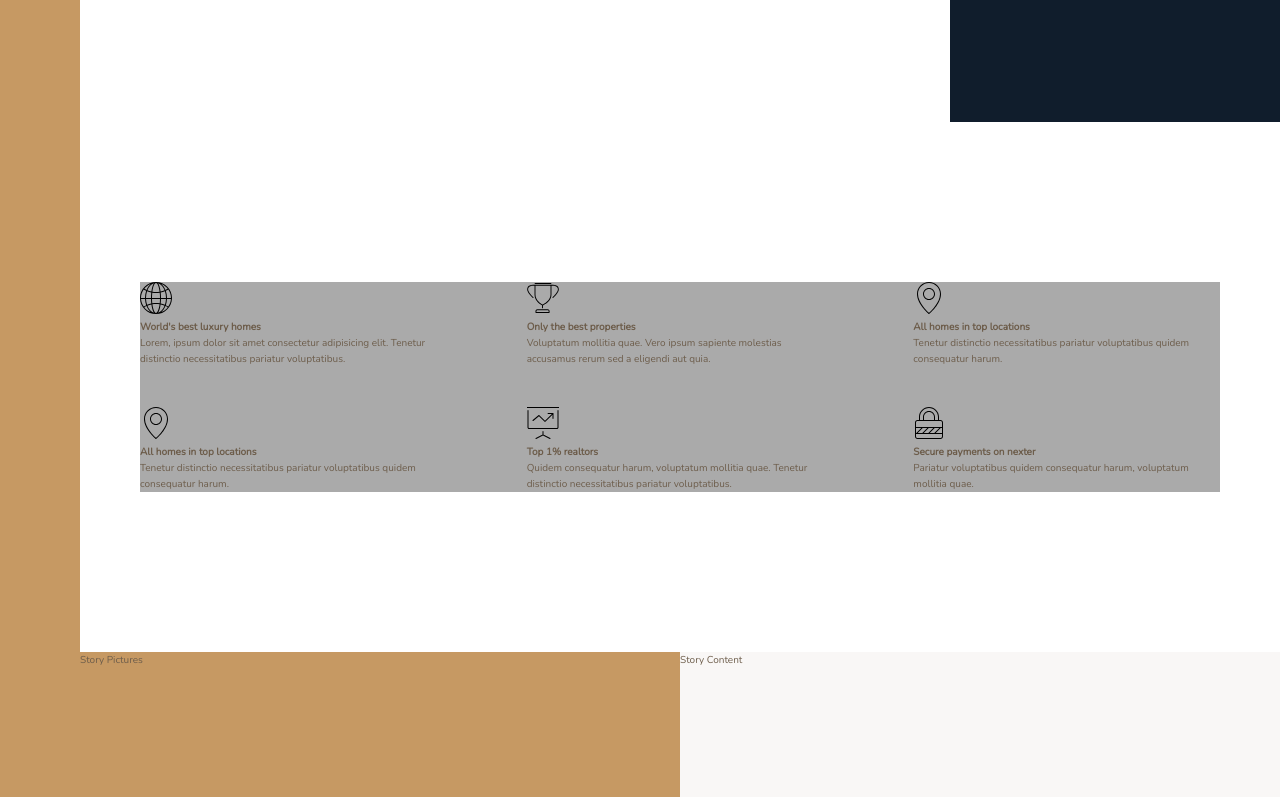
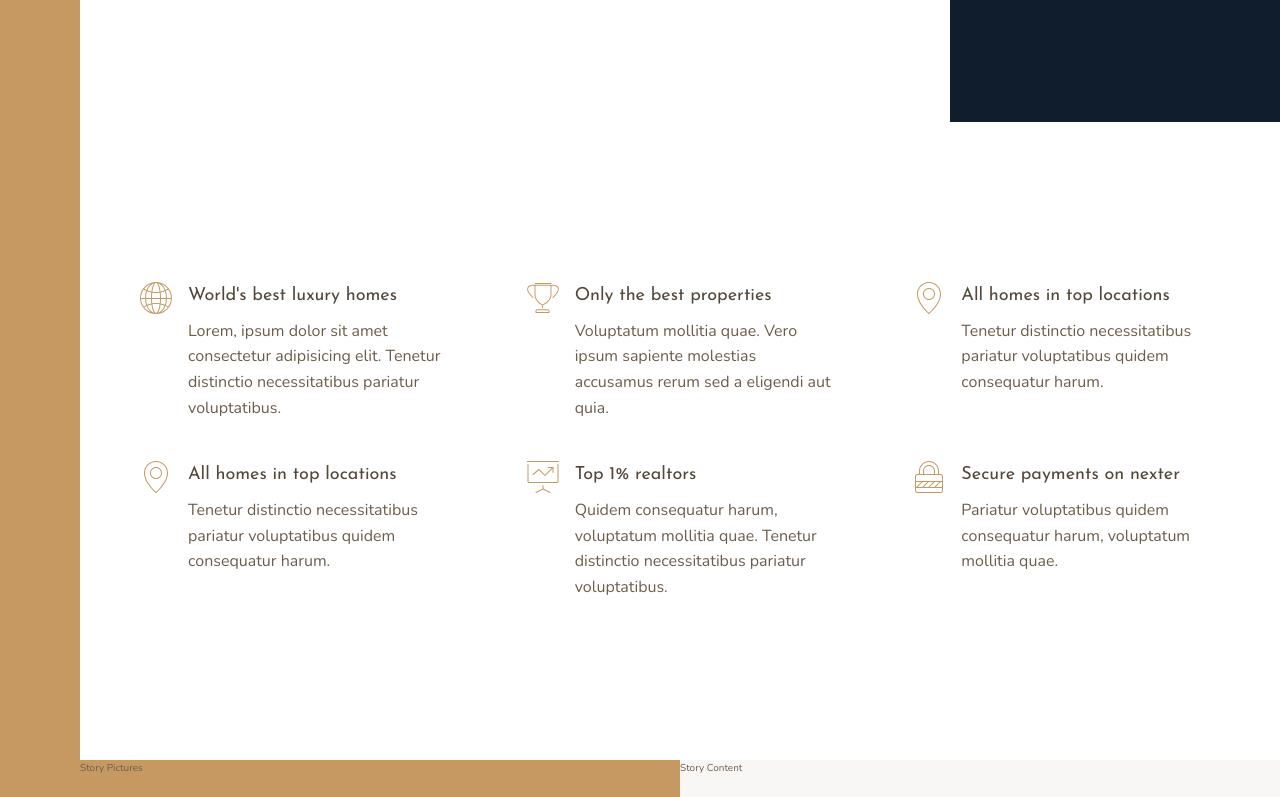
Before and after one commit to GulsahDuzgun/Nexter, a website: page index.html in a window 1280 px wide. Shown: the part 518-1315 px from the top of the page. Drawn offline with nearby package versions, Linux system fonts and the light colour scheme.

Commit message:
building the Features Section - Part 2.1
grid-column:1/-1 is only used while explicit grid. If row or column is not defined we couldn't use -1 to specify end of the grid. we could use span x

```diff
--- a/index.html
+++ b/index.html
@@ -23,7 +23,7 @@
         <svg class="feature__icon">
           <use xlink:href="img/sprite.svg#icon-global"></use>
         </svg>
-        <h4 class="heading--4">World's best luxury homes</h4>
+        <h4 class="heading-4 heading-4--dark">World's best luxury homes</h4>
         <p class="feature__text">
           Lorem, ipsum dolor sit amet consectetur adipisicing elit. Tenetur
           distinctio necessitatibus pariatur voluptatibus.
@@ -33,7 +33,7 @@
         <svg class="feature__icon">
           <use xlink:href="img/sprite.svg#icon-trophy"></use>
         </svg>
-        <h4 class="heading--4">Only the best properties</h4>
+        <h4 class="heading-4 heading-4--dark">Only the best properties</h4>
         <p class="feature__text">
           Voluptatum mollitia quae. Vero ipsum sapiente molestias accusamus
           rerum sed a eligendi aut quia.
@@ -43,7 +43,7 @@
         <svg class="feature__icon">
           <use xlink:href="img/sprite.svg#icon-map-pin"></use>
         </svg>
-        <h4 class="heading--4">All homes in top locations</h4>
+        <h4 class="heading-4 heading-4--dark">All homes in top locations</h4>
         <p class="feature__text">
           Tenetur distinctio necessitatibus pariatur voluptatibus quidem
           consequatur harum.
@@ -53,7 +53,7 @@
         <svg class="feature__icon">
           <use xlink:href="img/sprite.svg#icon-map-pin"></use>
         </svg>
-        <h4 class="heading--4">All homes in top locations</h4>
+        <h4 class="heading-4 heading-4--dark">All homes in top locations</h4>
         <p class="feature__text">
           Tenetur distinctio necessitatibus pariatur voluptatibus quidem
           consequatur harum.
@@ -63,7 +63,7 @@
         <svg class="feature__icon">
           <use xlink:href="img/sprite.svg#icon-presentation"></use>
         </svg>
-        <h4 class="heading--4">Top 1% realtors</h4>
+        <h4 class="heading-4 heading-4--dark">Top 1% realtors</h4>
         <p class="feature__text">
           Quidem consequatur harum, voluptatum mollitia quae. Tenetur distinctio
           necessitatibus pariatur voluptatibus.
@@ -73,7 +73,7 @@
         <svg class="feature__icon">
           <use xlink:href="img/sprite.svg#icon-lock"></use>
         </svg>
-        <h4 class="heading--4">Secure payments on nexter</h4>
+        <h4 class="heading-4 heading-4--dark">Secure payments on nexter</h4>
         <p class="feature__text">
           Pariatur voluptatibus quidem consequatur harum, voluptatum mollitia
           quae.
--- a/sass/_features.scss
+++ b/sass/_features.scss
@@ -1,16 +1,29 @@
 .features {
-  background-color: $color-grey-light-2;
   grid-column: center-start/center-end;
   margin: 16rem auto;
   display: grid;
   grid-template-columns: repeat(3, 1fr);
+
   grid-template-rows: auto auto;
   gap: 4rem 8rem;
+  align-items: start;
+}
 
-  .feature {
-    &__icon {
-      width: 3.2rem;
-      height: 3.2rem;
-    }
+.feature {
+  display: grid;
+  grid-template-columns: min-content 1fr;
+  grid-column-gap: 1.6rem;
+  grid-row-gap: 0.8rem;
+
+  &__icon {
+    fill: $color-primary;
+    width: 3.2rem;
+    height: 3.2rem;
+    grid-row: 1 / span 2;
+  }
+
+  &__text {
+    font-size: 1.6rem;
+    // grid-column: 1 / span 2;
   }
 }
--- a/sass/_typography.scss
+++ b/sass/_typography.scss
@@ -0,0 +1,29 @@
+%heading {
+  font-family: $font-display;
+  font-weight: 400;
+}
+
+.heading-1 {
+  @extend %heading;
+}
+
+.heading-2 {
+  @extend %heading;
+}
+
+.heading-3 {
+  @extend %heading;
+}
+
+.heading-4 {
+  @extend %heading;
+  font-size: 1.8rem;
+
+  &--light {
+    color: $color-grey-light-1;
+  }
+
+  &--dark {
+    color: $color-grey-dark-1;
+  }
+}
```
Also changed, not shown: css/style.css.
